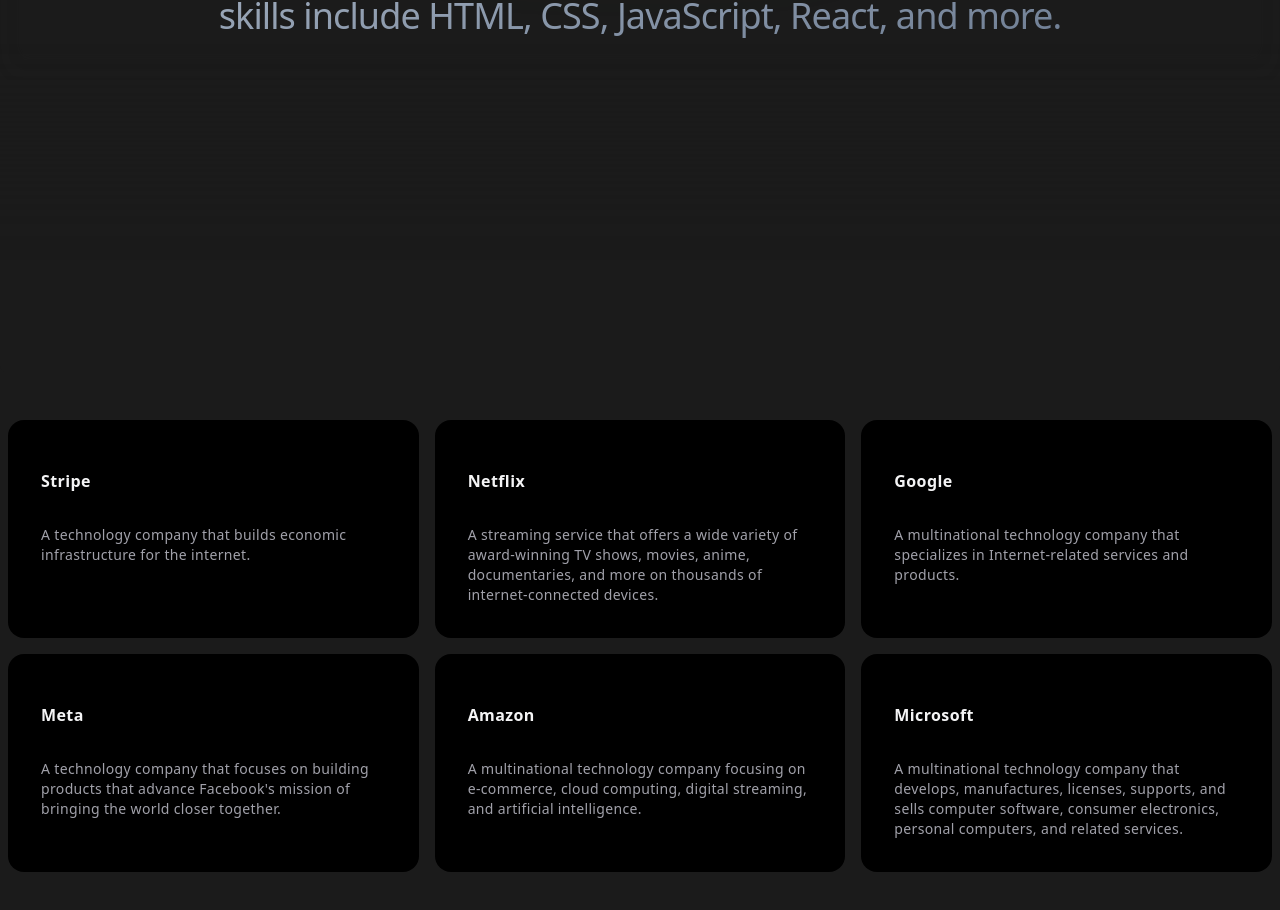
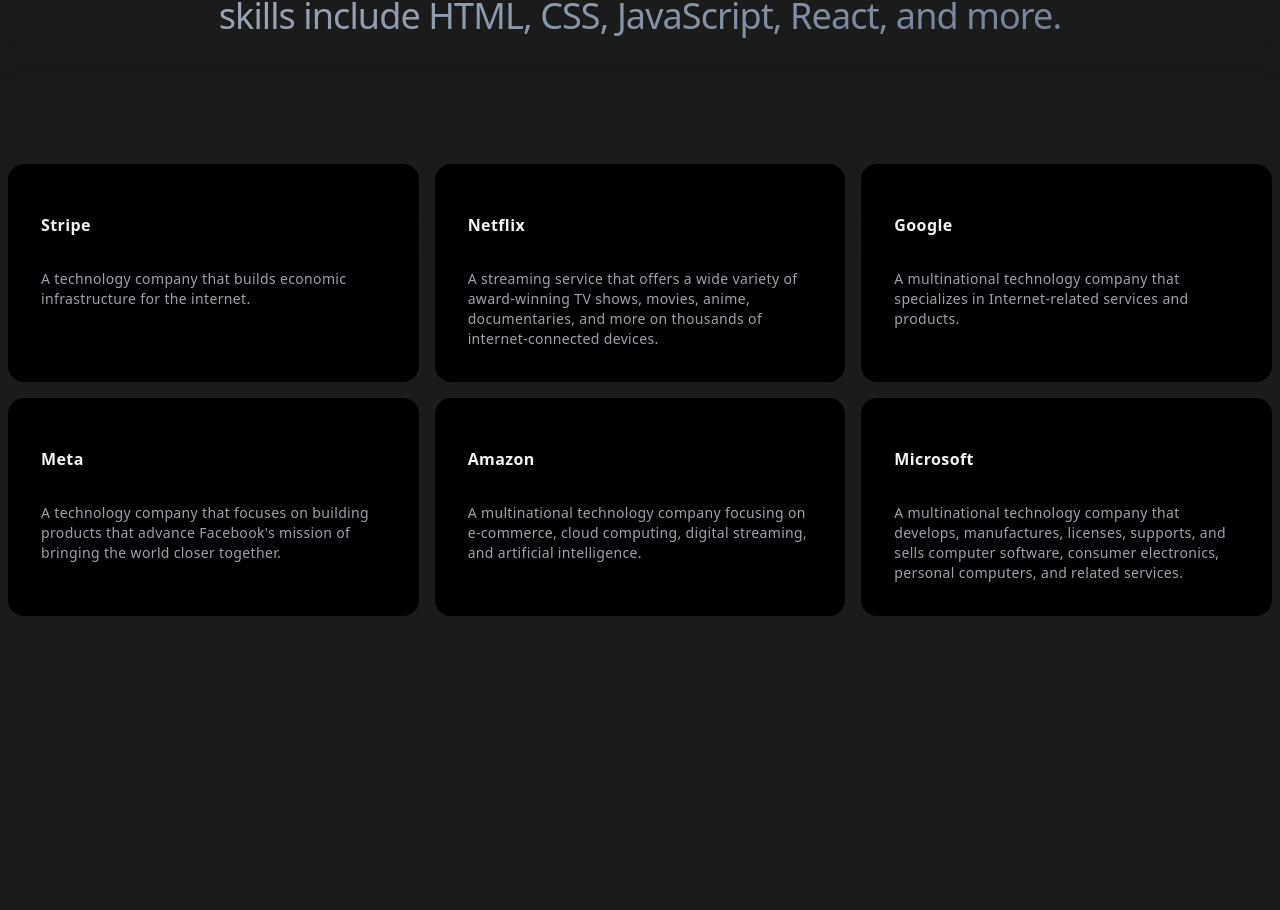
Before and after one commit to unabae/my-portfolio-website, a React (Vite) app: page / in a window 1280 px wide. Shown: the part 2789-3699 px from the top of the page. After the commit the page ends 3453 px from the top, so only its background shows below. Built offline with nearby package versions, Linux system fonts and the light colour scheme.

Commit message:
Update card-hover-effects.tsx

```diff
--- a/src/components/ui/card-hover-effects.tsx
+++ b/src/components/ui/card-hover-effects.tsx
@@ -20,7 +20,7 @@
   return (
     <div
       className={cn(
-        "grid grid-cols-1 md:grid-cols-2  lg:grid-cols-3  py-10",
+        "grid grid-cols-1 md:grid-cols-2 lg:grid-cols-3 py-10 -mt-64",
         className
       )}
     >
```
